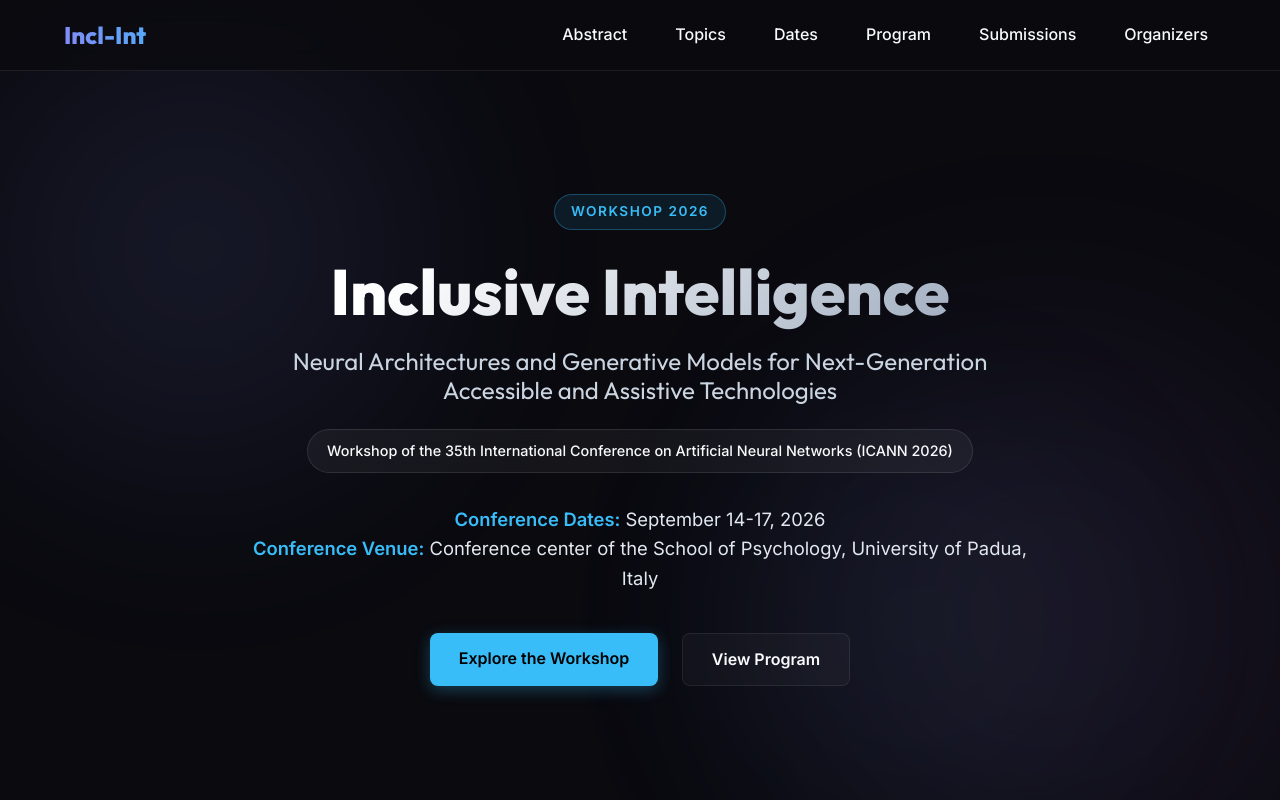
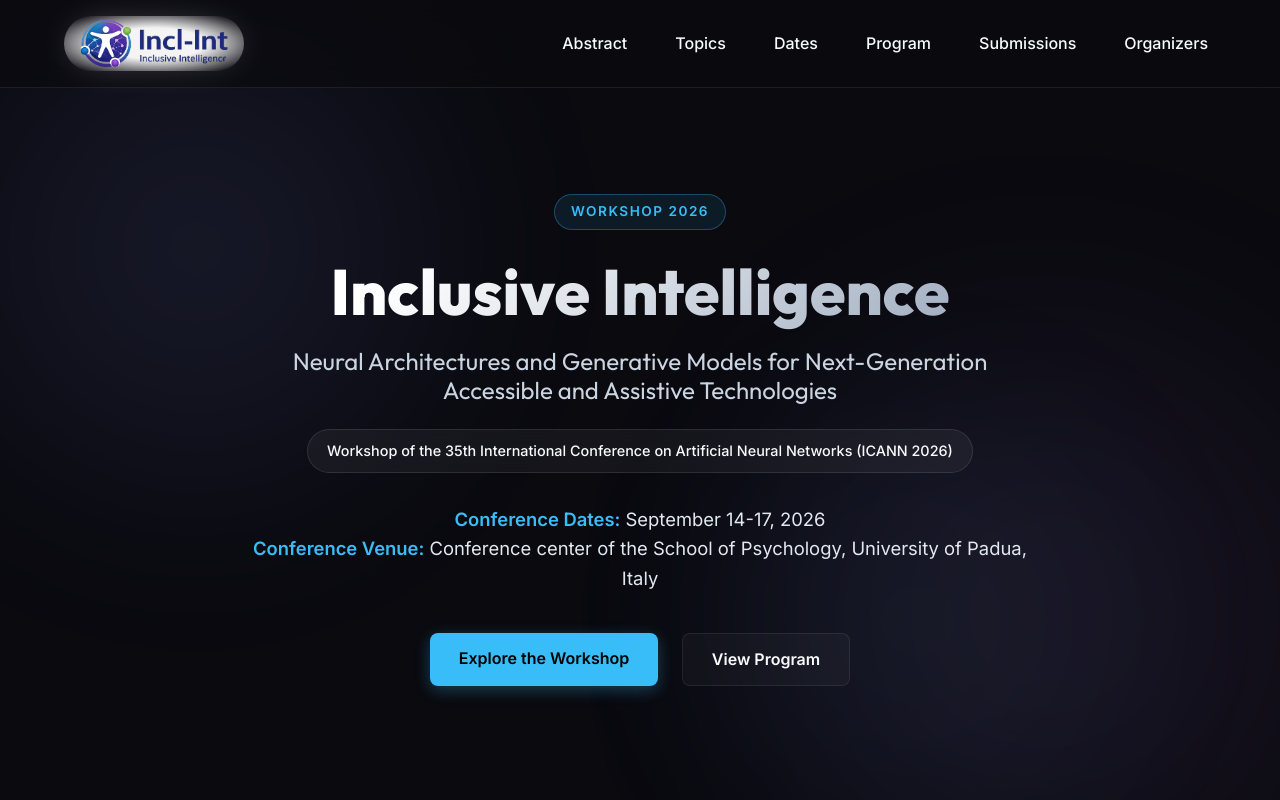
Before and after one commit to cardiamc/Incl-Int, a plain HTML site: page index.html in a window 1280 px wide. Shown: the top 800 px of the page. Drawn offline with Linux system fonts and the light colour scheme.

Commit message:
feat: Add image-based logo, replacing the text logo in HTML and updating CSS styles accordingly.

```diff
--- a/index.html
+++ b/index.html
@@ -28,7 +28,9 @@
 
     <header class="glass-nav">
         <nav aria-label="Main Navigation">
-            <div class="logo">Incl-Int <span>2026</span></div>
+            <a href="#" class="logo" aria-label="Inclusive Intelligence 2026 Home">
+                <img src="logo_InclInt.png" alt="Incl-Int Logo">
+            </a>
             <ul class="nav-links">
                 <li><a href="#about">Abstract</a></li>
                 <li><a href="#topics">Topics</a></li>
--- a/styles.css
+++ b/styles.css
@@ -120,17 +120,19 @@ body {
 }
 
 .logo {
-    font-family: var(--font-heading);
-    font-size: 1.5rem;
-    font-weight: 800;
-    background: linear-gradient(to right, var(--color-gradient-start), var(--color-accent));
-    -webkit-background-clip: text;
-    -webkit-text-fill-color: transparent;
+    display: flex;
+    align-items: center;
+    text-decoration: none;
 }
 
-.logo span {
-    font-weight: 400;
-    opacity: 0.8;
+.logo img {
+    height: 55px;
+    width: auto;
+    object-fit: contain;
+    background: radial-gradient(ellipse, rgba(255, 255, 255, 0.95) 40%, rgba(255, 255, 255, 0) 90%);
+    padding: 0.2rem 1rem;
+    border-radius: 70px;
+    filter: drop-shadow(0 0 15px rgba(255, 255, 255, 0.2));
 }
 
 .nav-links {
```
Also changed, not shown: logo_InclInt.png (added).
